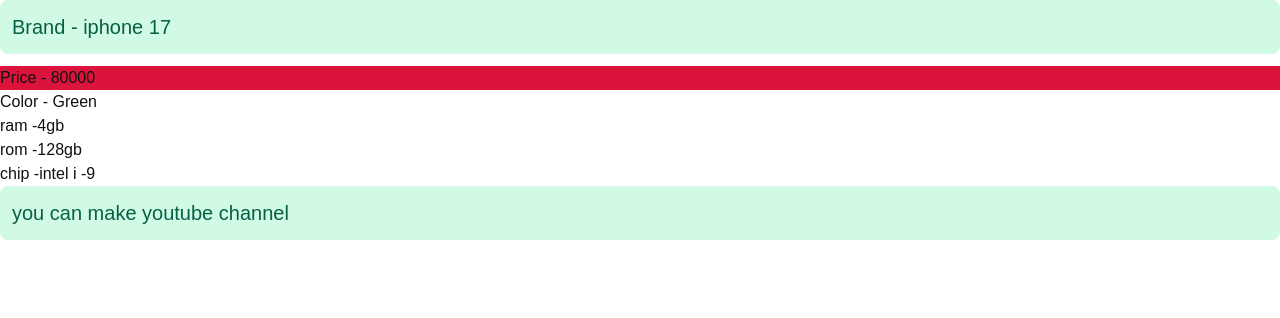
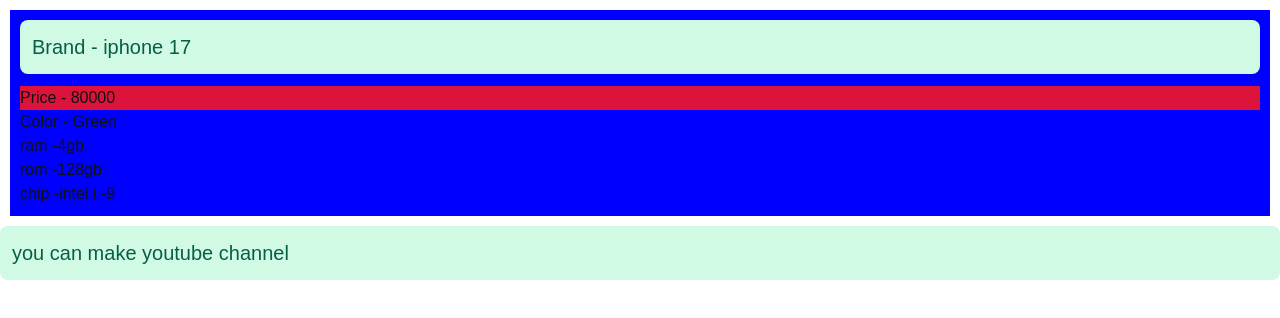
Before and after one commit to kashishdubey11092005-droid/React, a React (Vite) app in the folder my-app/: page / in a window 1280 px wide. Shown: the top 318 px of the page. Built offline with nearby package versions, Linux system fonts and the light colour scheme.

Commit message:
inline css implementing

```diff
--- a/my-app/src/component/Product.jsx
+++ b/my-app/src/component/Product.jsx
@@ -4,7 +4,15 @@
     console.log(data.ram);
 
     return(
-        <div>
+        <div
+      style = { {
+      backgroundColor : "blue",
+      padding : "10px",
+      margin : "10px",
+      border : "1px solid yellow ",
+      border : "10px",
+
+      } } >
         <h1>Brand - {name}</h1>
         <h2>Price - {price}</h2>
         <h3>Color - {color}</h3>
```
